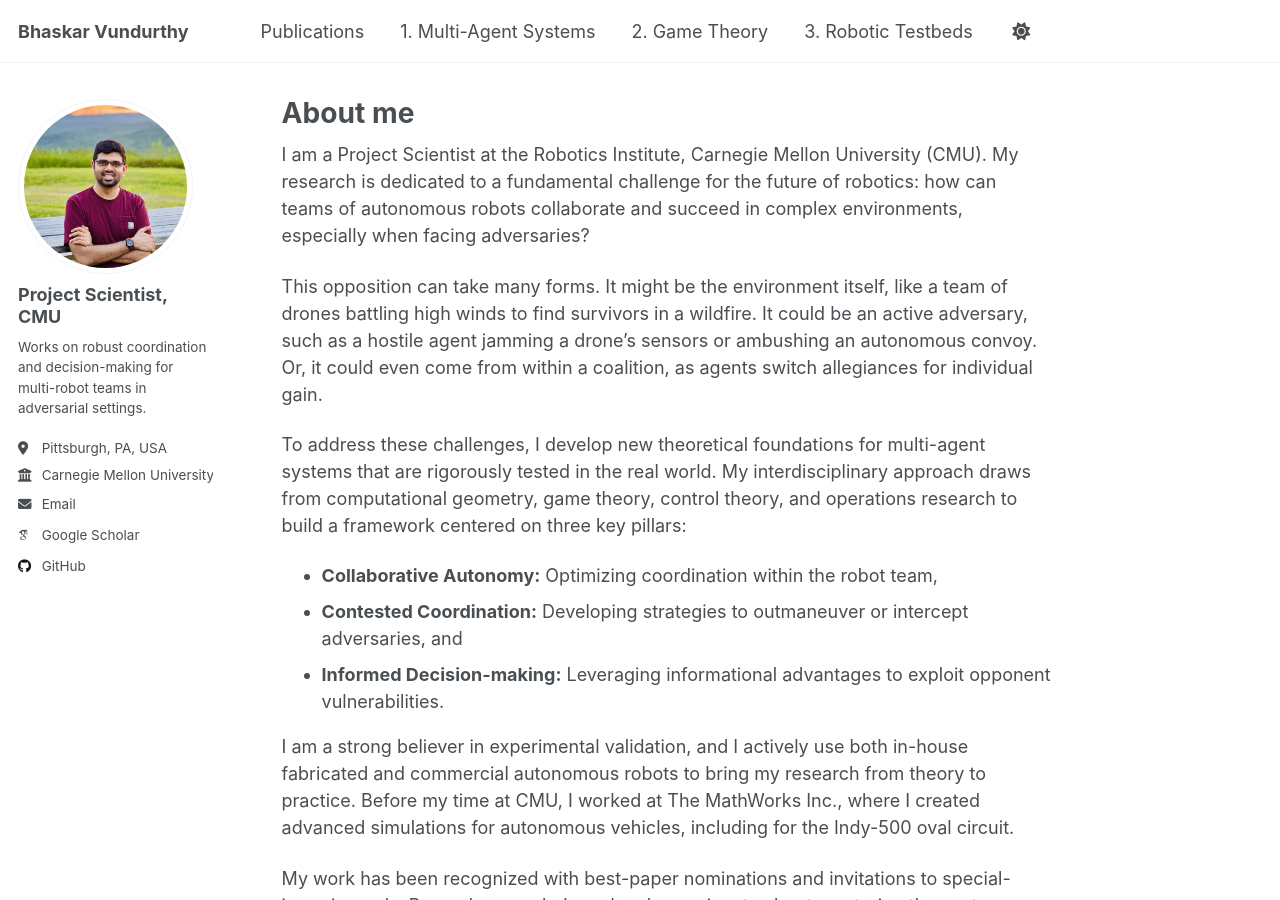
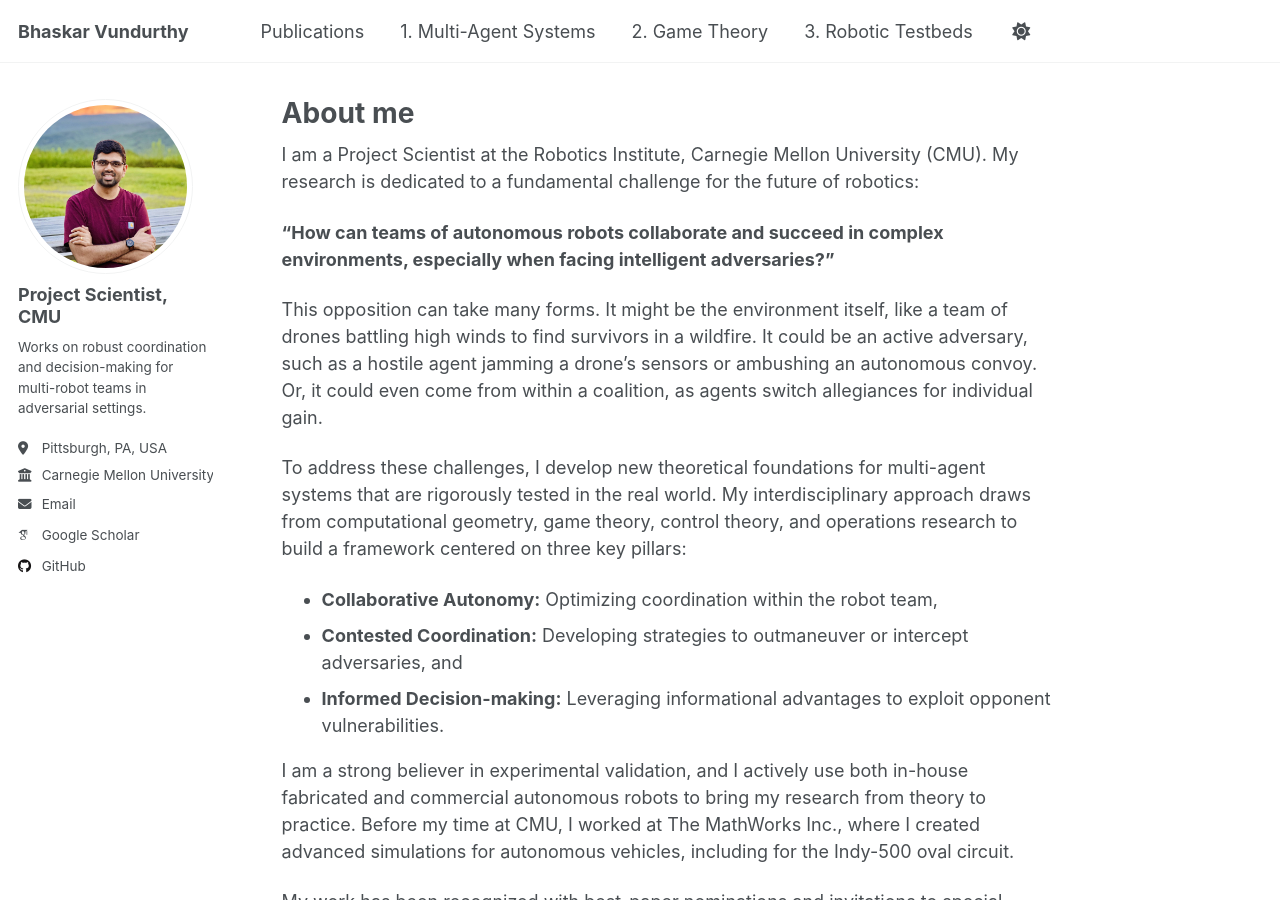
Before and after one commit to bvundurthy/bvundurthy.github.io, a Jekyll site: the page built from _pages/about.md, in a window 1280 px wide and 900 px high. Built offline with Jekyll 4.4.1, drawn with Linux system fonts in a browser that asks for light colours; some web fonts are replaced; a script that is not in the unit is left out.

Commit message:
first version release

```diff
--- a/_pages/about.md
+++ b/_pages/about.md
@@ -8,7 +8,9 @@ redirect_from:
 ---
 
 
-I am a Project Scientist at the Robotics Institute, Carnegie Mellon University (CMU). My research is dedicated to a fundamental challenge for the future of robotics: how can teams of autonomous robots collaborate and succeed in complex environments, especially when facing adversaries?
+I am a Project Scientist at the Robotics Institute, Carnegie Mellon University (CMU). My research is dedicated to a fundamental challenge for the future of robotics:
+
+**"How can teams of autonomous robots collaborate and succeed in complex environments, especially when facing intelligent adversaries?"**
 
 This opposition can take many forms. It might be the environment itself, like a team of drones battling high winds to find survivors in a wildfire. It could be an active adversary, such as a hostile agent jamming a drone's sensors or ambushing an autonomous convoy. Or, it could even come from within a coalition, as agents switch allegiances for individual gain.
 
```
Also changed, not shown: _pages/robotic-testbeds.md (+11 -1 lines), 1 other file.
